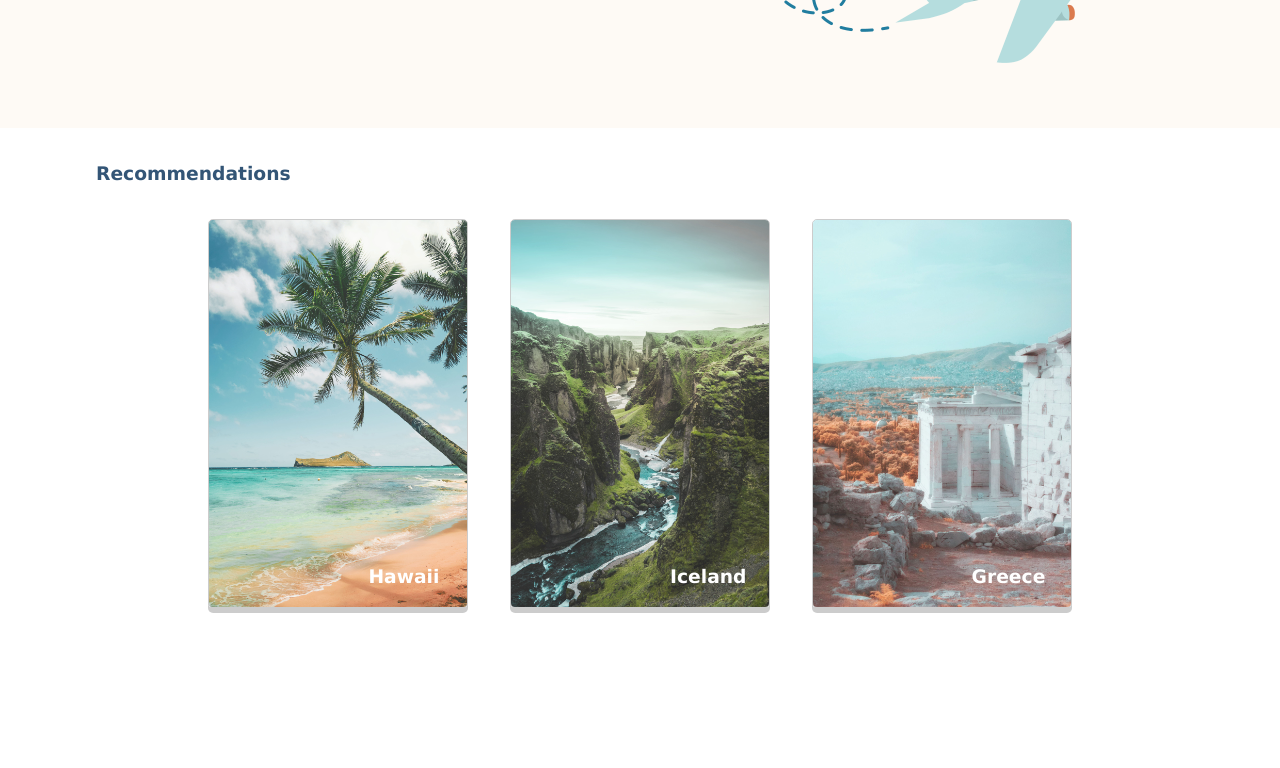
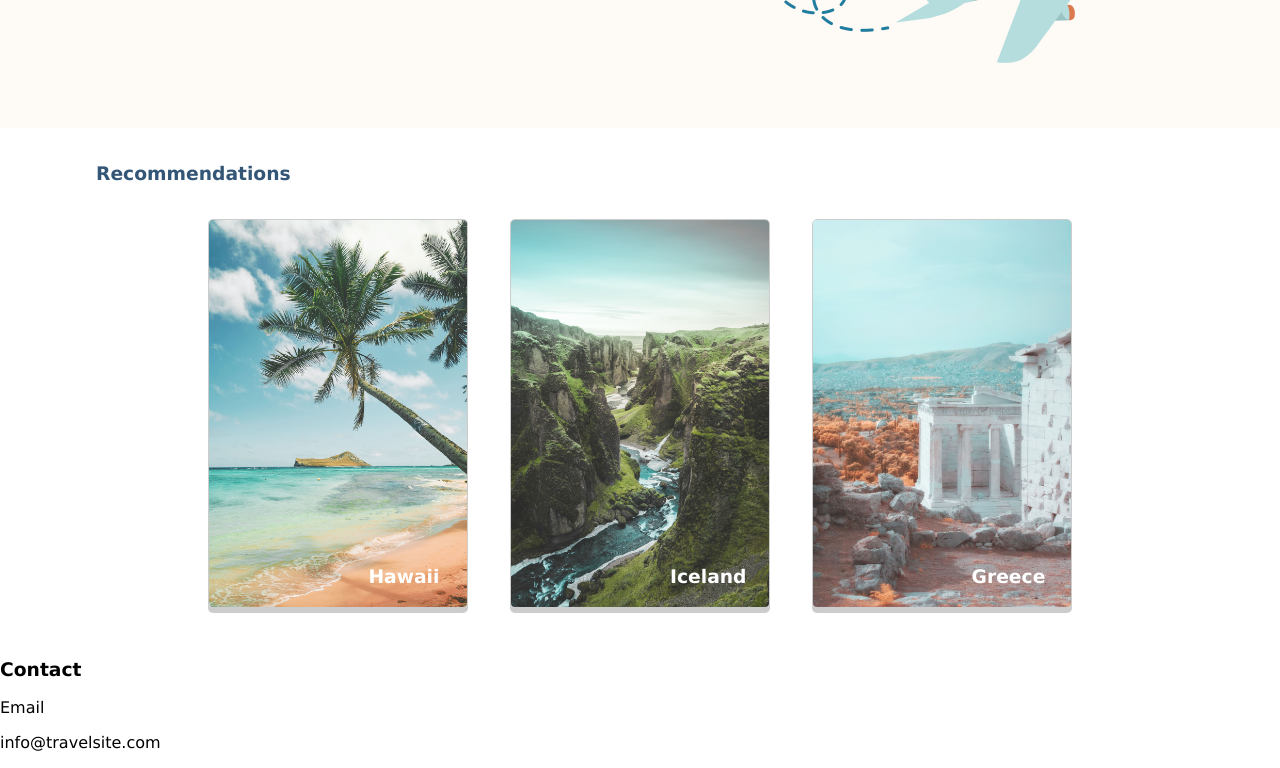
Before and after one commit to codeia94/leia-ooi-travelsite, a plain HTML site: page index.html in a window 1280 px wide. Shown: the part 355-1123 px from the top of the page. Before the commit the page ends 995 px from the top, so only its background shows below. Drawn offline with Linux system fonts and the light colour scheme.

Commit message:
Add footer without css styling

```diff
--- a/index.html
+++ b/index.html
@@ -75,9 +75,16 @@
     </main>
 
     <footer class="site-footer">
-        <div class="footer-content">
-
-
+        <div class="footer-category">
+            <div class="footer-item">
+                <h3>Contact</h3>
+                <div class="footer-item__title">
+                    <p>Email</p>
+                    <div class="footer-item__description">
+                        <p>info@travelsite.com</p>
+                    </div>
+                </div>
+            </div>
         </div>
     </footer>
 
```
